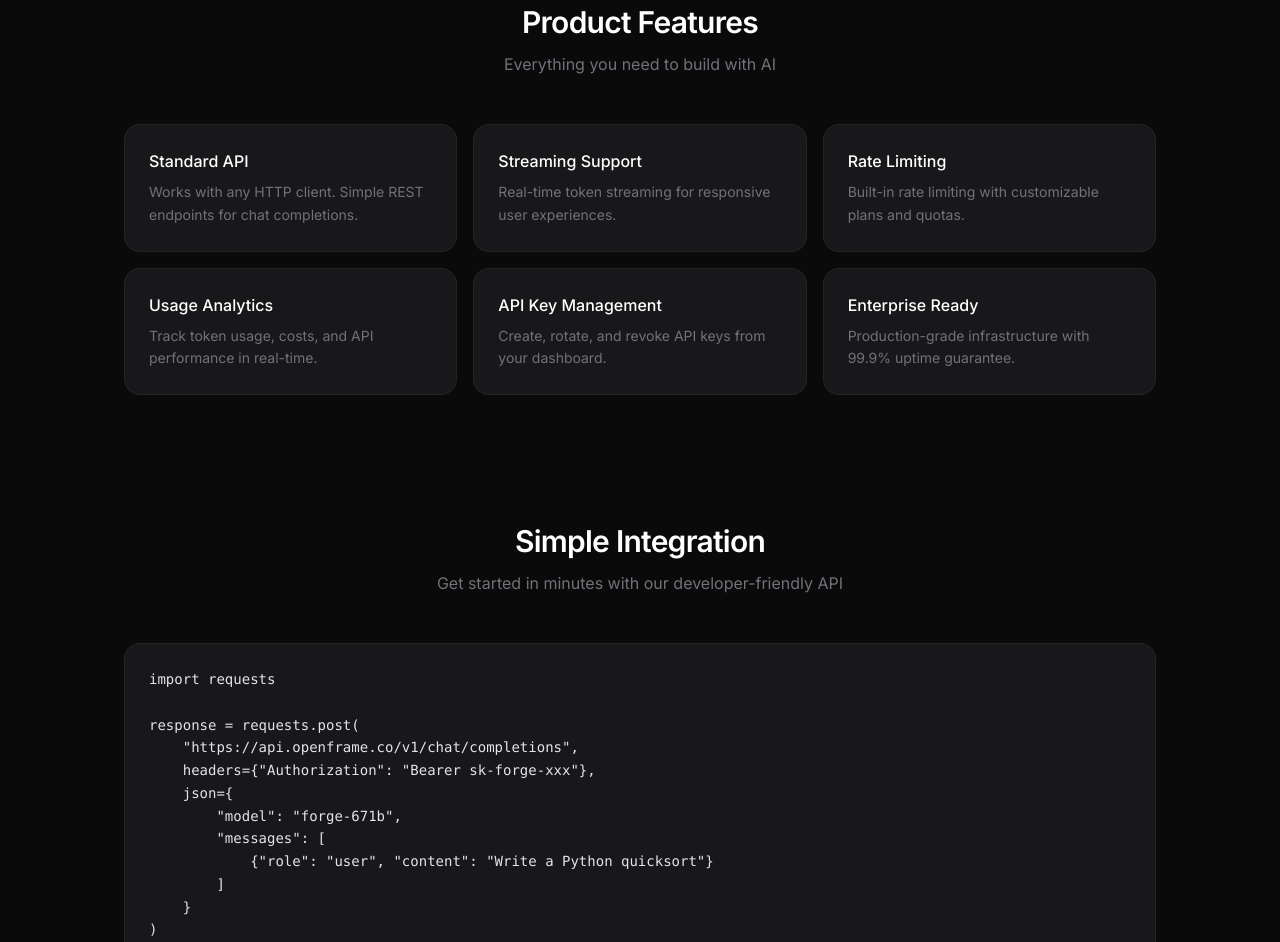
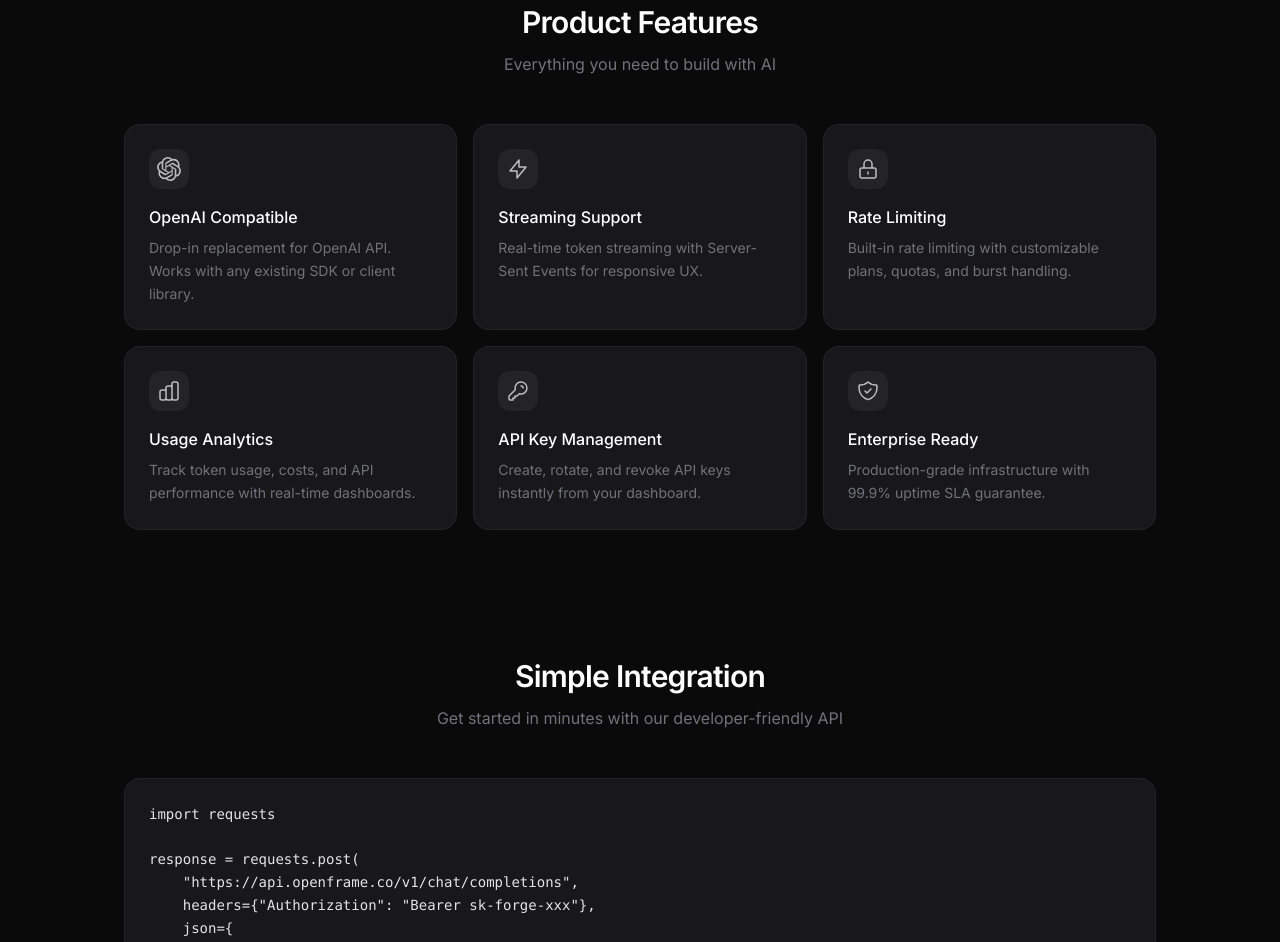
Before and after one commit to EricVoorhees/forge-ai, a Next.js app in the folder web/: page / in a window 1280 px wide. Shown: the part 980-1922 px from the top of the page. Built offline with nearby package versions, Linux system fonts and the light colour scheme; no server answers.

Commit message:
Add icons to Product Features section

```diff
--- a/web/app/page.tsx
+++ b/web/app/page.tsx
@@ -186,17 +186,68 @@ export default function Home() {
 
           <div className="grid md:grid-cols-2 lg:grid-cols-3 gap-4 mb-32">
             {[
-              { title: "Standard API", desc: "Works with any HTTP client. Simple REST endpoints for chat completions." },
-              { title: "Streaming Support", desc: "Real-time token streaming for responsive user experiences." },
-              { title: "Rate Limiting", desc: "Built-in rate limiting with customizable plans and quotas." },
-              { title: "Usage Analytics", desc: "Track token usage, costs, and API performance in real-time." },
-              { title: "API Key Management", desc: "Create, rotate, and revoke API keys from your dashboard." },
-              { title: "Enterprise Ready", desc: "Production-grade infrastructure with 99.9% uptime guarantee." },
+              {
+                title: "OpenAI Compatible",
+                desc: "Drop-in replacement for OpenAI API. Works with any existing SDK or client library.",
+                icon: (
+                  <svg className="w-6 h-6" viewBox="0 0 24 24" fill="currentColor">
+                    <path d="M22.2819 9.8211a5.9847 5.9847 0 0 0-.5157-4.9108 6.0462 6.0462 0 0 0-6.5098-2.9A6.0651 6.0651 0 0 0 4.9807 4.1818a5.9847 5.9847 0 0 0-3.9977 2.9 6.0462 6.0462 0 0 0 .7427 7.0966 5.98 5.98 0 0 0 .511 4.9107 6.051 6.051 0 0 0 6.5146 2.9001A5.9847 5.9847 0 0 0 13.2599 24a6.0557 6.0557 0 0 0 5.7718-4.2058 5.9894 5.9894 0 0 0 3.9977-2.9001 6.0557 6.0557 0 0 0-.7475-7.0729zm-9.022 12.6081a4.4755 4.4755 0 0 1-2.8764-1.0408l.1419-.0804 4.7783-2.7582a.7948.7948 0 0 0 .3927-.6813v-6.7369l2.02 1.1686a.071.071 0 0 1 .038.052v5.5826a4.504 4.504 0 0 1-4.4945 4.4944zm-9.6607-4.1254a4.4708 4.4708 0 0 1-.5346-3.0137l.142.0852 4.783 2.7582a.7712.7712 0 0 0 .7806 0l5.8428-3.3685v2.3324a.0804.0804 0 0 1-.0332.0615L9.74 19.9502a4.4992 4.4992 0 0 1-6.1408-1.6464zM2.3408 7.8956a4.485 4.485 0 0 1 2.3655-1.9728V11.6a.7664.7664 0 0 0 .3879.6765l5.8144 3.3543-2.0201 1.1685a.0757.0757 0 0 1-.071 0l-4.8303-2.7865A4.504 4.504 0 0 1 2.3408 7.8956zm16.5963 3.8558L13.1038 8.364 15.1192 7.2a.0757.0757 0 0 1 .071 0l4.8303 2.7913a4.4944 4.4944 0 0 1-.6765 8.1042v-5.6772a.79.79 0 0 0-.407-.667zm2.0107-3.0231l-.142-.0852-4.7735-2.7818a.7759.7759 0 0 0-.7854 0L9.409 9.2297V6.8974a.0662.0662 0 0 1 .0284-.0615l4.8303-2.7866a4.4992 4.4992 0 0 1 6.6802 4.66zM8.3065 12.863l-2.02-1.1638a.0804.0804 0 0 1-.038-.0567V6.0742a4.4992 4.4992 0 0 1 7.3757-3.4537l-.142.0805L8.704 5.459a.7948.7948 0 0 0-.3927.6813zm1.0976-2.3654l2.602-1.4998 2.6069 1.4998v2.9994l-2.5974 1.4997-2.6067-1.4997Z"/>
+                  </svg>
+                )
+              },
+              {
+                title: "Streaming Support",
+                desc: "Real-time token streaming with Server-Sent Events for responsive UX.",
+                icon: (
+                  <svg className="w-6 h-6" fill="none" stroke="currentColor" viewBox="0 0 24 24">
+                    <path strokeLinecap="round" strokeLinejoin="round" strokeWidth={1.5} d="M13 10V3L4 14h7v7l9-11h-7z" />
+                  </svg>
+                )
+              },
+              {
+                title: "Rate Limiting",
+                desc: "Built-in rate limiting with customizable plans, quotas, and burst handling.",
+                icon: (
+                  <svg className="w-6 h-6" fill="none" stroke="currentColor" viewBox="0 0 24 24">
+                    <path strokeLinecap="round" strokeLinejoin="round" strokeWidth={1.5} d="M12 15v2m-6 4h12a2 2 0 002-2v-6a2 2 0 00-2-2H6a2 2 0 00-2 2v6a2 2 0 002 2zm10-10V7a4 4 0 00-8 0v4h8z" />
+                  </svg>
+                )
+              },
+              {
+                title: "Usage Analytics",
+                desc: "Track token usage, costs, and API performance with real-time dashboards.",
+                icon: (
+                  <svg className="w-6 h-6" fill="none" stroke="currentColor" viewBox="0 0 24 24">
+                    <path strokeLinecap="round" strokeLinejoin="round" strokeWidth={1.5} d="M9 19v-6a2 2 0 00-2-2H5a2 2 0 00-2 2v6a2 2 0 002 2h2a2 2 0 002-2zm0 0V9a2 2 0 012-2h2a2 2 0 012 2v10m-6 0a2 2 0 002 2h2a2 2 0 002-2m0 0V5a2 2 0 012-2h2a2 2 0 012 2v14a2 2 0 01-2 2h-2a2 2 0 01-2-2z" />
+                  </svg>
+                )
+              },
+              {
+                title: "API Key Management",
+                desc: "Create, rotate, and revoke API keys instantly from your dashboard.",
+                icon: (
+                  <svg className="w-6 h-6" fill="none" stroke="currentColor" viewBox="0 0 24 24">
+                    <path strokeLinecap="round" strokeLinejoin="round" strokeWidth={1.5} d="M15 7a2 2 0 012 2m4 0a6 6 0 01-7.743 5.743L11 17H9v2H7v2H4a1 1 0 01-1-1v-2.586a1 1 0 01.293-.707l5.964-5.964A6 6 0 1121 9z" />
+                  </svg>
+                )
+              },
+              {
+                title: "Enterprise Ready",
+                desc: "Production-grade infrastructure with 99.9% uptime SLA guarantee.",
+                icon: (
+                  <svg className="w-6 h-6" fill="none" stroke="currentColor" viewBox="0 0 24 24">
+                    <path strokeLinecap="round" strokeLinejoin="round" strokeWidth={1.5} d="M9 12l2 2 4-4m5.618-4.016A11.955 11.955 0 0112 2.944a11.955 11.955 0 01-8.618 3.04A12.02 12.02 0 003 9c0 5.591 3.824 10.29 9 11.622 5.176-1.332 9-6.03 9-11.622 0-1.042-.133-2.052-.382-3.016z" />
+                  </svg>
+                )
+              },
             ].map((feature) => (
               <div
                 key={feature.title}
-                className="bg-[#18181b] border border-white/5 p-6 rounded-2xl hover:border-white/20 transition-all"
+                className="group bg-[#18181b] border border-white/5 p-6 rounded-2xl hover:border-white/20 hover:bg-[#1c1c1f] transition-all"
               >
+                <div className="w-10 h-10 rounded-xl bg-white/5 flex items-center justify-center text-white/70 group-hover:text-white group-hover:bg-white/10 transition-all mb-4">
+                  {feature.icon}
+                </div>
                 <h3 className="text-white text-base font-medium mb-2">{feature.title}</h3>
                 <p className="text-[#71717a] text-sm leading-relaxed">{feature.desc}</p>
               </div>
```
